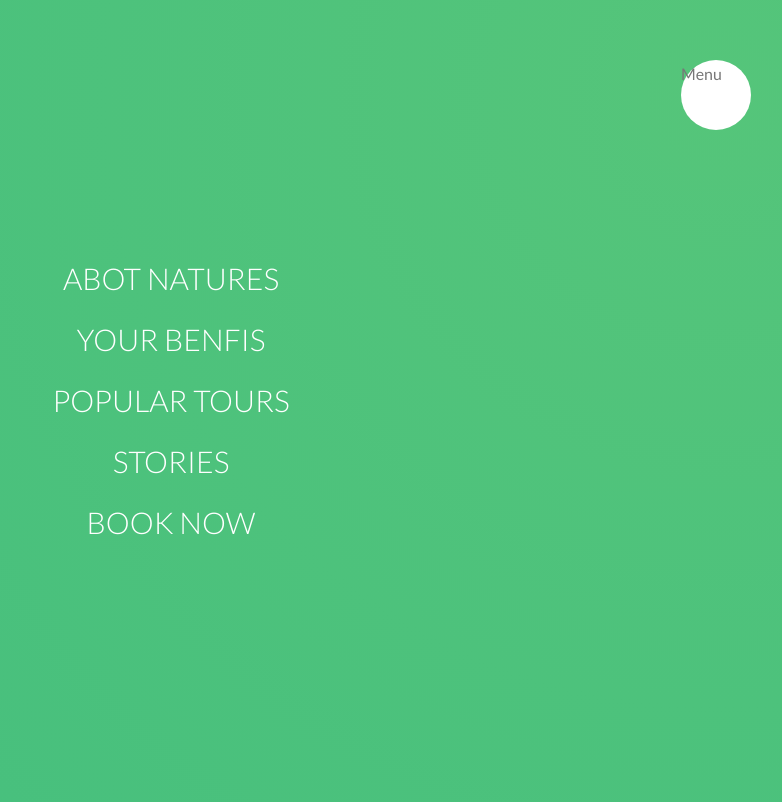
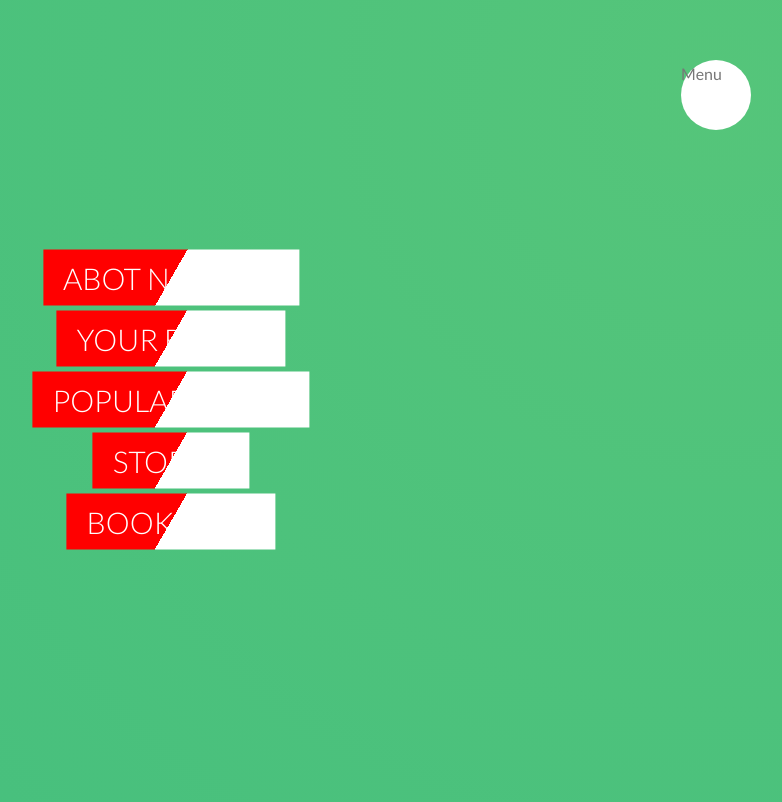
Before and after one commit to evertonProgramadorCriativo/Social-Network-pratica, a website: page index.html in a window 1280 px wide. Shown: the top 802 px of the page, without its empty margins (469-1251 px from the left). Drawn offline with Linux system fonts and the light colour scheme.

Commit message:
colocar parte de desing dos link pronto

```diff
--- a/index.html
+++ b/index.html
@@ -5,7 +5,7 @@
     <meta charset="UTF-8">
     <meta name="viewport" content="width=device-width, initial-scale=1.0">
     <meta http-equiv="X-UA-Compatible" content="ie=edge">
-    <title>Document</title>
+    <title>Social Network E2</title>
     <link href="https://fonts.googleapis.com/css?family=Lato:300,400,700,900&display=swap" rel="stylesheet">
 
     <link rel="stylesheet" href="css/icon-font.css">
--- a/sass/layout/_navigation.scss
+++ b/sass/layout/_navigation.scss
@@ -51,10 +51,23 @@
         margin: 1rem;
     }
     &__link {
-        font-size: 3rem;
-        font-weight: 300;
-        color: $color-white;
-        text-decoration: none;
-        text-transform: uppercase;
+        &:link,
+        &:visited {
+            font-size: 3rem;
+            font-weight: 300;
+            padding: 1rem 2rem;
+            color: $color-white;
+            text-decoration: none;
+            text-transform: uppercase;
+            background-image: linear-gradient(120deg ,  red 0% , red 50%, white 50%);
+            background-size: 100%;
+            transition: all .4s;
+        }
+
+        &:hover,
+        &:active {
+            background-position: 100%;
+
+        }
     }
 }
```
Also changed, not shown: css/style.css.
